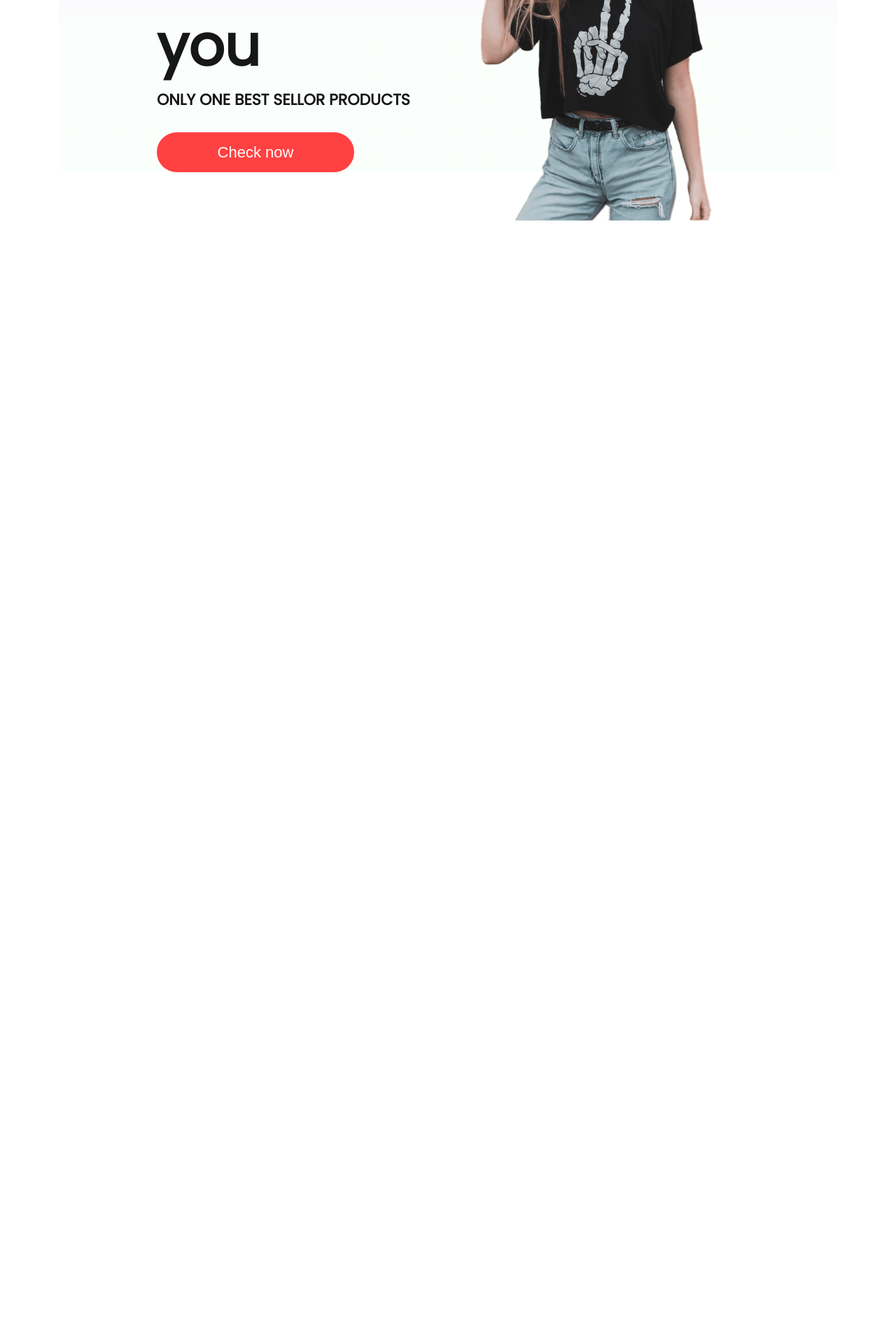
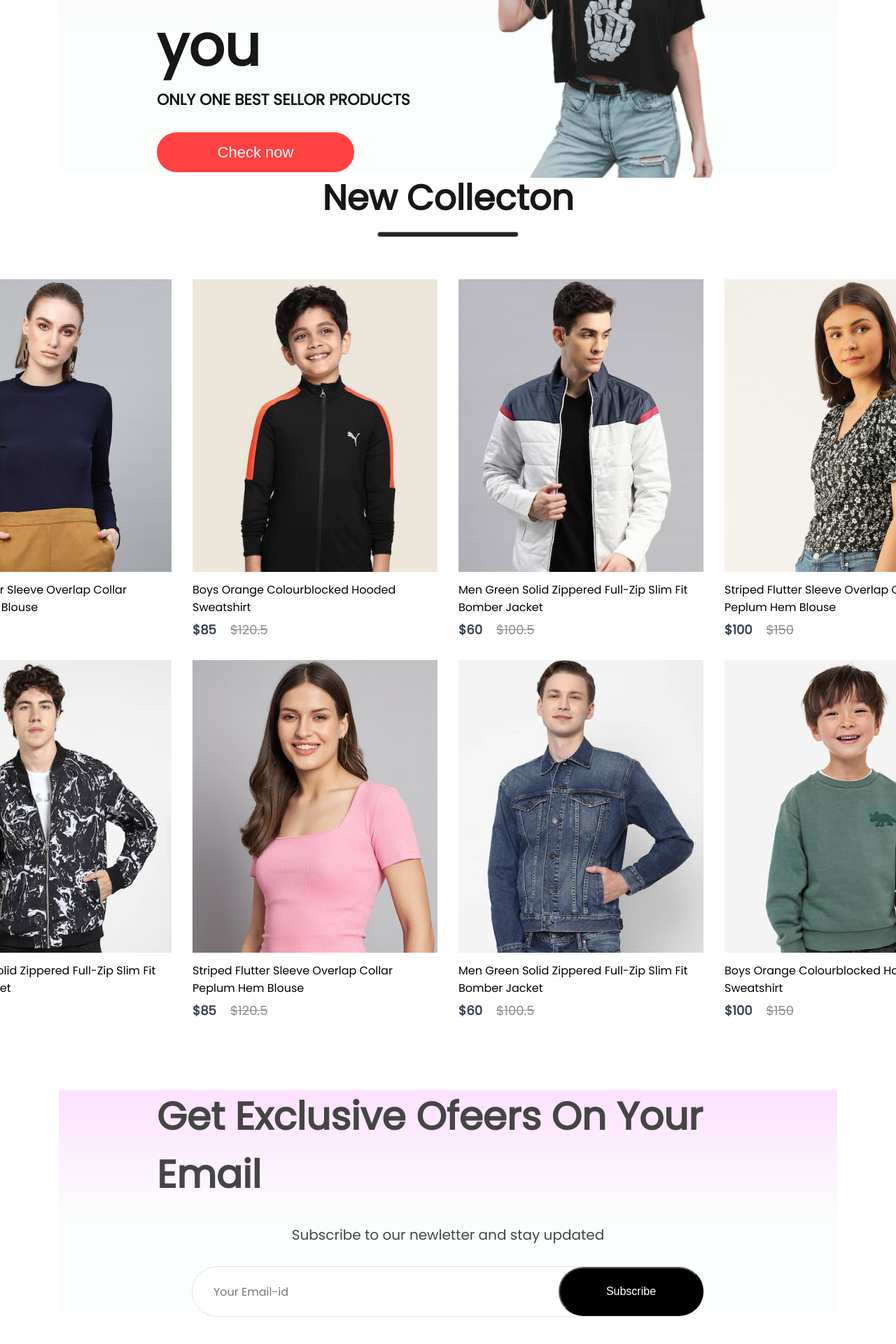
Before and after one commit to harsh-singh10/E-Commerce, a React (Vite) app: page / in a window 1280 px wide. Shown: the part 1876-3796 px from the top of the page at 70% size. Before the commit the page ends 2191 px from the top, so only its background shows below. Built offline with nearby package versions, Linux system fonts and the light colour scheme.

Commit message:
added newsletter component

```diff
--- /dev/null
+++ b/src/Components/NewCollections/NewCollection.css
@@ -0,0 +1,27 @@
+.new-collection {
+    display: flex;
+    flex-direction: column;
+    align-items: center;
+    gap: 10px;
+    margin-bottom: 100px;
+}
+
+.new-collection h1 {
+    color: #171717;
+    font-size: 50px;
+    font-weight: 600;
+}
+
+.new-collection hr {
+    width: 200px;
+    height: 6px;
+    border-radius: 10px;
+    background: #252525;
+}
+
+.collection{
+    display: grid;
+    grid-template-columns: 1fr 1fr 1fr 1fr;
+    margin-top: 50px;
+    gap: 30px;
+}
--- /dev/null
+++ b/src/Components/NewCollections/NewCollections.jsx
@@ -0,0 +1,17 @@
+import React from 'react'
+import './NewCollection.css'
+import new_collection from '../Assets/new_collections'
+import { Item } from '../Item/Item'
+export const NewCollections = () => {
+  return (
+    <div className='new-collection'>
+        <h1>New Collecton</h1>
+        <hr />
+        <div className="collection">
+            {new_collection.map((item , i)=>{
+                return <Item key={i} id={item.id} name ={item.name} image = {item.image} new_price ={item.new_price} old_price ={item.old_price} />
+            })}
+        </div>
+    </div>
+  )
+}
--- /dev/null
+++ b/src/Components/NewsLetter/NewsLetter.css
@@ -0,0 +1,58 @@
+.news-letter {
+    width: 65%;
+    height: 40vh;
+    display: flex;
+    flex-direction: column;
+    align-items: center;
+    justify-content: center;
+    margin: auto;
+    padding: 0px 140px;
+    margin-bottom: 150px;
+    background:linear-gradient(180deg, #fde1ff 0%, #e1ffea22 60%);
+    gap: 30px;
+
+}
+
+.news-letter h1 {
+    color: #454545;
+    font-size: 55px;
+    font-weight: 600;
+}
+
+.news-letter p {
+    color: #454545;
+    font-size: 20px;
+
+}
+
+.news-letter div {
+    display: flex;
+    align-items: center;
+    justify-content: space-between;
+    background: white;
+    width: 730px;
+    height: 70px;
+    border-radius: 80px;
+    border: 1px solid #e3e3e3;
+}
+
+.news-letter input {
+    width: 500px;
+    margin-left:
+        30px;
+    border: none;
+    outline: none;
+    color: #616161;
+    font-family: Poppins;
+    font-size: 16px;
+}
+
+.news-letter div button {
+    width: 210px;
+    height: 70px;
+    border-radius: 80px;
+    background: black;
+    color: white;
+    font-size: 16px;
+    cursor: pointer;
+}
--- /dev/null
+++ b/src/Components/NewsLetter/NewsLetter.jsx
@@ -0,0 +1,15 @@
+import React from 'react'
+import './NewsLetter.css'
+
+export const NewsLetter = () => {
+  return (
+    <div className='news-letter'>
+       <h1>Get Exclusive Ofeers On Your Email</h1>
+       <p>Subscribe to our newletter and stay updated</p>
+        <div>
+            <input type="email" placeholder='Your Email-id' />
+            <button>Subscribe</button>
+        </div>
+    </div>
+  )
+}
--- a/src/Components/Offer/Offer.css
+++ b/src/Components/Offer/Offer.css
@@ -46,5 +46,10 @@
     display: flex;
     align-items: center;
     justify-content: flex-end;
-    padding-top:70px ;
+    padding-top:60px ;
 }
+
+.offer-right img{
+    height: 64vh;
+    margin-bottom: 76px;
+}
--- a/src/Components/Offer/Offer.jsx
+++ b/src/Components/Offer/Offer.jsx
@@ -11,7 +11,7 @@
             <button>Check now</button>
         </div>
         <div className="offer-right">
-          <img src = {exclusive_img} alt="" />
+          <img  src = {exclusive_img} alt="" />
         </div>
     </div>
   )
--- a/src/Pages/Shop.jsx
+++ b/src/Pages/Shop.jsx
@@ -2,6 +2,8 @@
 import { Hero } from '../Components/Hero/Hero'
 import { Popular } from '../Components/Popular/Popular'
 import { Offer } from '../Components/Offer/Offer'
+import { NewCollections } from '../Components/NewCollections/NewCollections'
+import { NewsLetter } from '../Components/NewsLetter/NewsLetter'
 
 export const Shop = () => {
   return (
@@ -9,6 +11,8 @@
        <Hero/>
       <Popular/>
       <Offer/>
+      <NewCollections/>
+      <NewsLetter/>
     </div>
   )
 }
```
